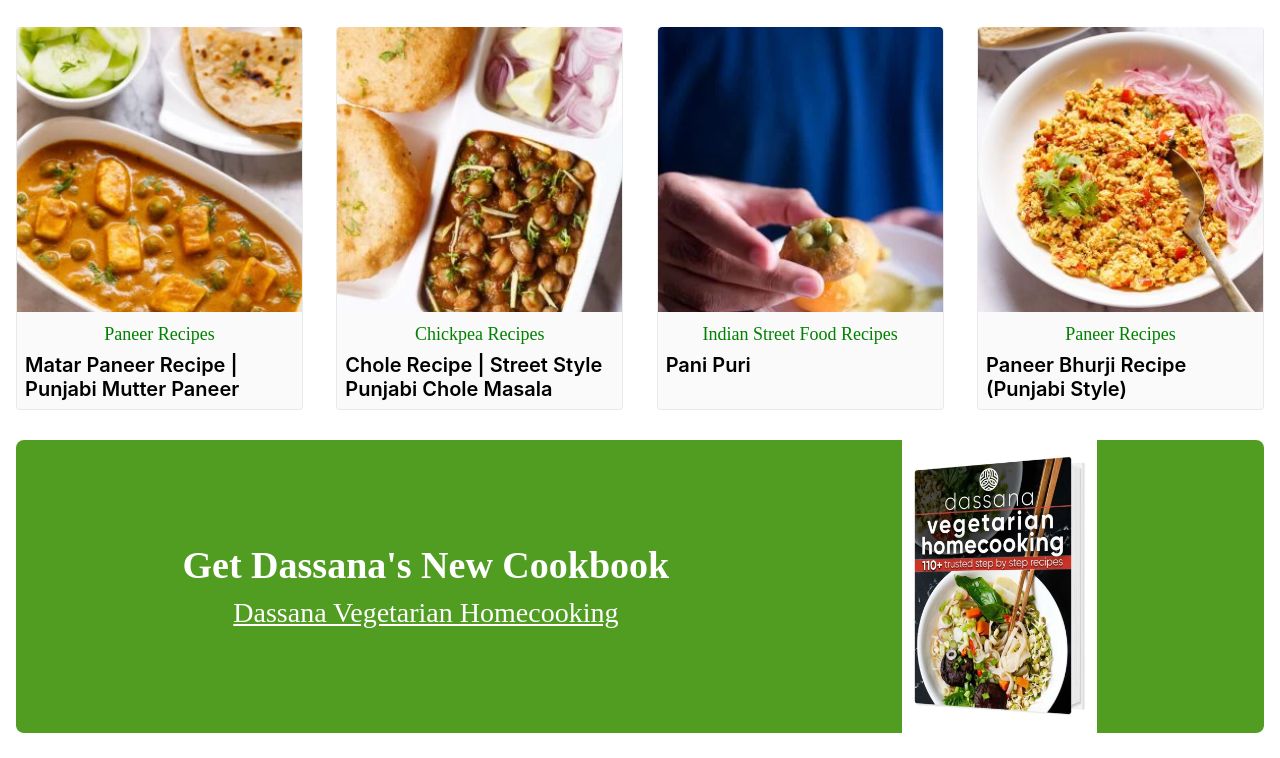
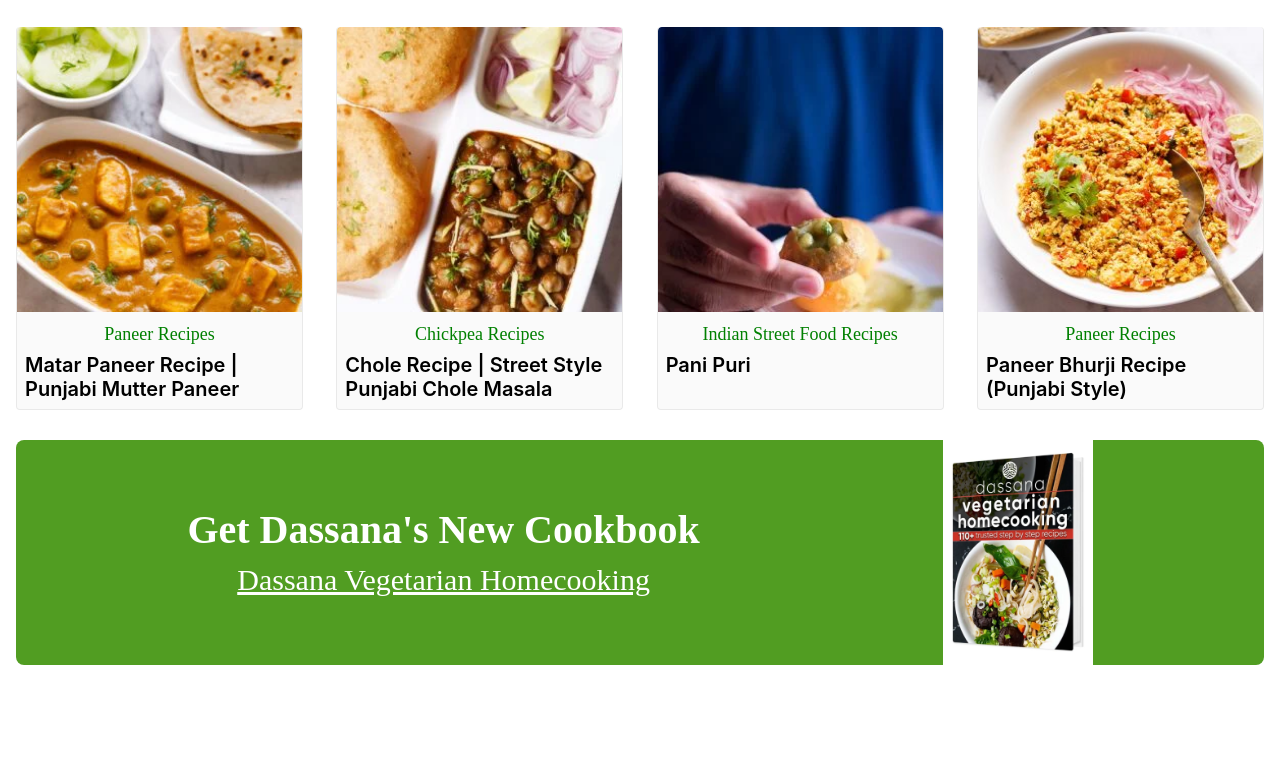
Before and after one commit to Abhi805/Flopi_Recipe, a plain HTML site: page index.html in a window 1280 px wide. Shown: the part 1052-1810 px from the top of the page. After the commit the page ends 1742 px from the top, so only its background shows below. Drawn offline with Linux system fonts and the light colour scheme.

Commit message:
third commit

```diff
--- a/index.html
+++ b/index.html
@@ -142,7 +142,8 @@
         }
 
         .child-card:hover {
-            box-shadow: 2px 2px 3px;
+            /* box-shadow: 2px 2px 3px black,-2px -2px 3px black ; */
+            box-shadow: 2px 2px 10px gray, -2px -2px 10px gray;
             /* transform: translateY(-5px); */
             transition: transform 0.2s ease, box-shadow 0.2s ease;
         }
@@ -182,10 +183,11 @@
           margin: 25px 16px;
           background:#519D22;
       padding: 0 50px;
+
         border-radius: 8px 8px 8px 8px;
          }
 .cookbook p{
-    font-size: 38px;
+    font-size: clamp(18px,5vw,40px);
     font-weight: 900;
 
 
@@ -194,15 +196,38 @@ text-align: center;
 }
 
 .heading-3 a{
-    font-size: 28px;
+    font-size: clamp(18px,2.5vw,30px);
     font-weight: 400;
   color: white;
+ padding: 0 5px;
+}
+.heading-3 a:hover{
+    color: green;
+    background: white;
+    border-bottom: 8px;
 }
 .cookbook img {
             object-fit: contain;
 
-            width: 17%;
-         }
+            width: clamp(150px,2vw,220px);
+            transition: transform 0.6s;
+            transform-style: preserve-3d;
+            /* transition: transform 0.5s ease-in-out;
+            transform-style: preserve-3d;  */
+            /* perspective: 1000px;
+            transition: transform 0.3s ease-in-out; */
+            /* transition: transform 0.5s;  perspective: 1500px; */
+
+        }
+.cookbook img:hover{
+ opacity: 0.8;
+ box-shadow: 0 8px 15px rgba(0, 0, 0, 0.3); /* Shadow effect */
+ transform: rotateY(180deg);
+
+ /* transform: rotateX(10deg) rotateY(10deg) scale(1.1); */
+ /* transform: rotateY(15deg);  */
+ /* transform: rotateX(25deg) rotateY(25deg); */
+}
 
         /* छोटे स्क्रीन के लिए मीडिया क्वेरी */
         /* @media (max-width: 460px) {
```
